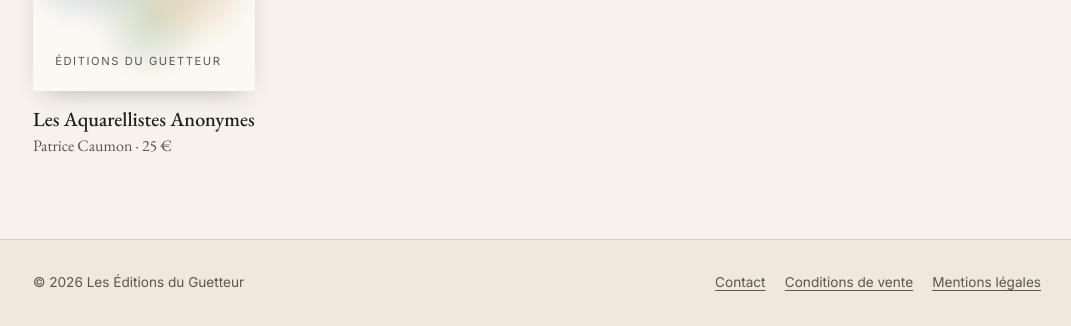
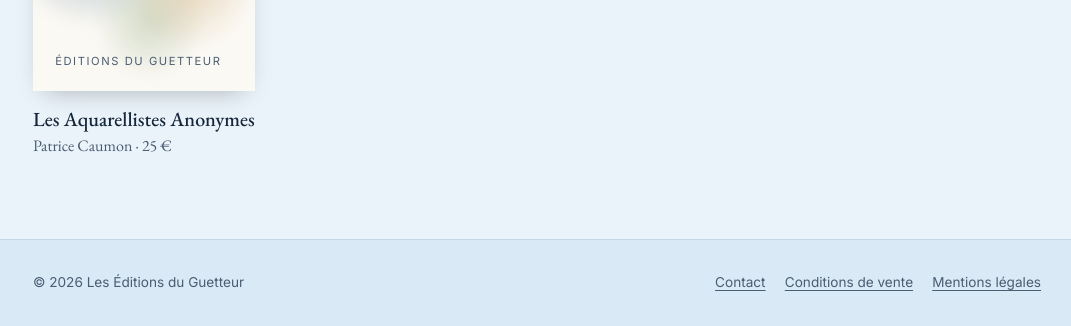
Before and after one commit to editions-du-guetteur/editions-du-guetteur, a plain HTML site: page index.html in a window 1280 px wide. Shown: the part 689-1015 px from the top of the page, without its empty margins (103-1174 px from the left). Drawn offline with nearby package versions, Linux system fonts and the light colour scheme.

Commit message:
Couleurs du site en bleu clair
Co-Authored-By: Claude Opus 5.5 <noreply@anthropic.com>

```diff
--- a/style.css
+++ b/style.css
@@ -1,14 +1,14 @@
 /* Les Éditions du Guetteur — feuille de style unique */
 
 :root {
-  --papier: #f7f3ec;
-  --papier-2: #efe8dc;
-  --encre: #1f1d1a;
-  --encre-douce: #5b554c;
-  --filet: #d9d0c1;
+  --papier: #eaf3fa;        /* bleu clair */
+  --papier-2: #d9e9f5;
+  --encre: #16263a;
+  --encre-douce: #4a5d72;
+  --filet: #c3d7e8;
   --accent: #2f5d7c;        /* bleu aquarelle */
   --accent-fonce: #234863;
-  --ocre: #c08a3e;
+  --ocre: #9a6a28;
   --largeur: 1040px;
   --serif: "EB Garamond", Garamond, Georgia, serif;
   --sans: "Inter", system-ui, -apple-system, sans-serif;
```
